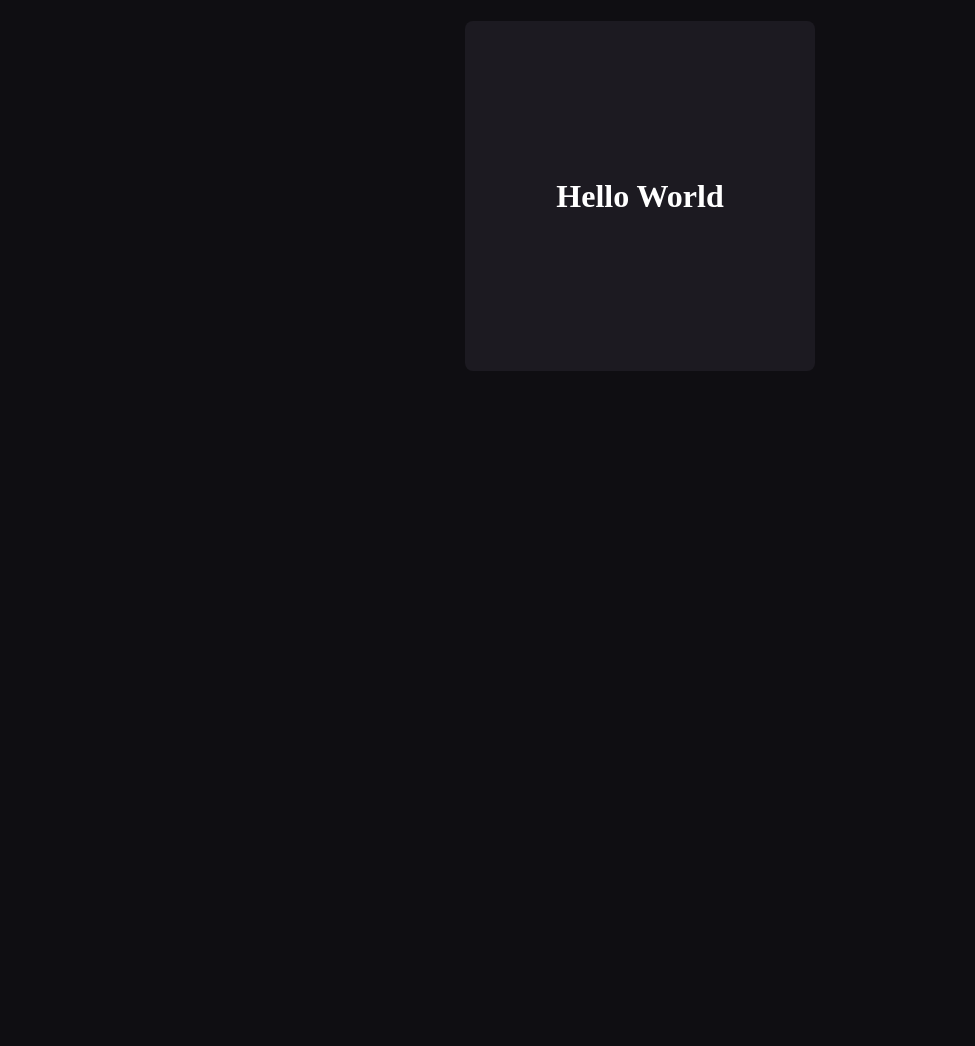
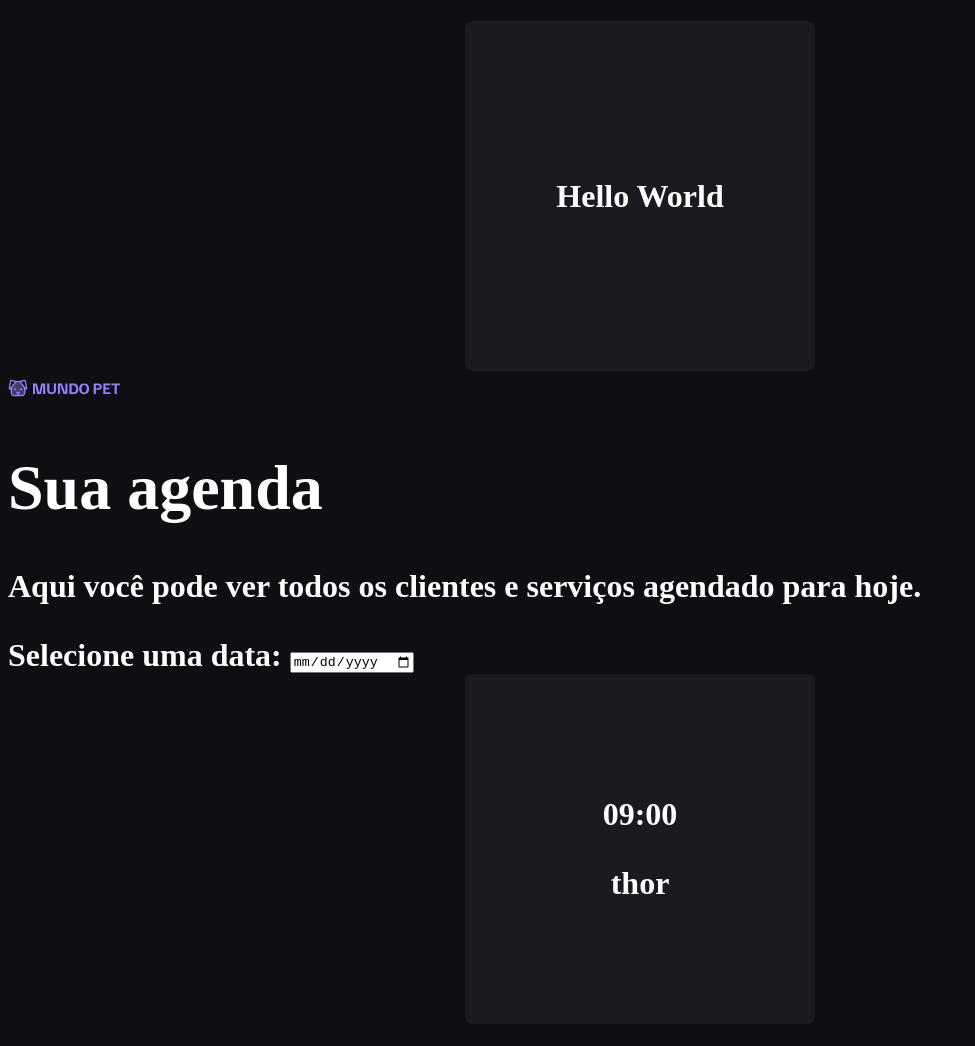
Before and after one commit to deivid94/PETSHOP, a website built with Parcel: page src/index.html in a window 1280 px wide. Shown: the whole page, without its empty margins (0-975 px from the left). Before the commit the page ends 800 px from the top, so only its background shows below. Built offline with nearby package versions, Linux system fonts and the light colour scheme.

Commit message:
html: criando estrutura

```diff
--- a/app.js
+++ b/app.js
@@ -1 +1,3 @@
+import ListarTodosAgendamentos from "./src/modules/ListasTodosAgendamentos";
+
 console.log("Hello World");
--- a/data.json
+++ b/data.json
@@ -1,7 +1,22 @@
 {
-  "animais": {
-    "id": "",
-    "name": "lilica",
-    "tutor": "zezinho"
-  }
+  "agendamentos": [
+    {
+      "id": 1,
+      "petNome": "Thor",
+      "donoNome": "Fernanda Costa",
+      "servico": "Vacinação",
+      "observacao": "Ele costuma morder",
+      "data": "2024-10-01",
+      "hora": "09:00"
+    },
+    {
+      "id": 2,
+      "petNome": "Mel",
+      "donoNome": "João Souza",
+      "servico": "Corte de Unhas",
+      "observacao": "Nao gosta de agua gelada",
+      "data": "2024-10-01",
+      "hora": "13:00"
+    }
+  ]
 }
--- a/src/index.html
+++ b/src/index.html
@@ -9,6 +9,33 @@
   <body>
     <h1>
       <div class="card">Hello World</div>
+      <header>
+        <img src="../src/img/logo.svg" alt="logo mundo pet" />
+      </header>
+      <main>
+        <form action="" method="post">
+          <div>
+            <h1>Sua agenda</h1>
+            <p>
+              Aqui você pode ver todos os clientes e serviços agendado para
+              hoje.
+            </p>
+            <label for="data">Selecione uma data:</label>
+            <input type="date" id="data" name="datra" />
+          </div>
+        </form>
+
+        <section class="agendamentos">
+          <div class="card">
+            <span class="Data-hora"></span>
+            <span>
+              <p class="">09:00</p>
+              <p class="pet">thor</p>
+              <p></p>
+            </span>
+          </div>
+        </section>
+      </main>
     </h1>
   </body>
 </html>
--- /dev/null
+++ b/src/modules/ListasTodosAgendamentos.js
@@ -0,0 +1,11 @@
+import { agendamentos } from '../../data.json'
+
+export default function ListarTodosAgendamentos({agendamentos} ){
+    try {
+        for (agendamento in agendamentos) {
+            console.log (agendamento)
+        }
+    } catch {
+
+    }
+}
--- /dev/null
+++ b/src/modules/RealizarAgendamento.js
@@ -0,0 +1,5 @@
+export default function realizarAgendamento ({nomePet, nomeTutor, telefone,  servico, observacao, data, hora}){
+
+
+
+}
```
Also changed, not shown: src/img/logo.svg (added).
